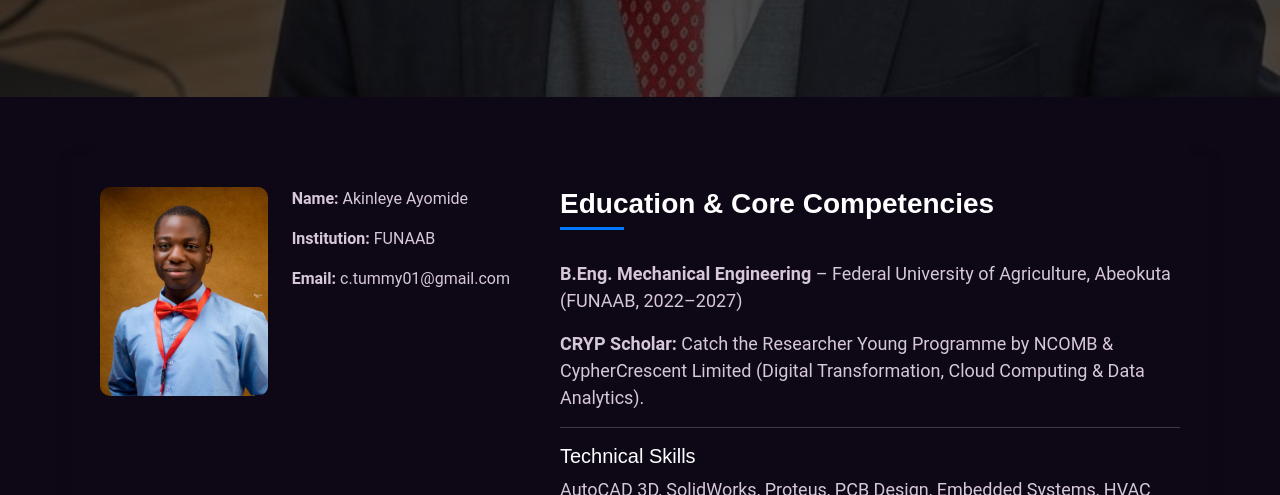
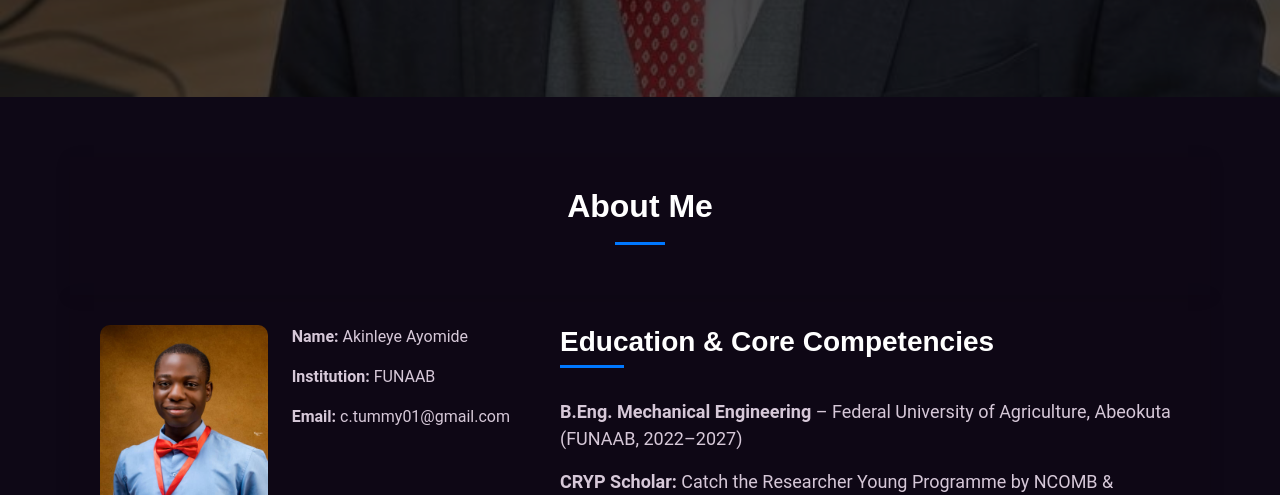
Before and after one commit to micheal1511/ayomide, a plain HTML site: page index.html in a window 1280 px wide. Shown: the part 704-1199 px from the top of the page. Drawn offline with nearby package versions, Linux system fonts and the light colour scheme.

Commit message:
Add files via upload

```diff
--- a/index.html
+++ b/index.html
@@ -67,6 +67,9 @@
 
     <!-- About Section -->
     <section id="about" class="about section">
+      <div class="container section-title" data-aos="fade-up">
+        <h2>About Me</h2>
+      </div>
       <div class="container" data-aos="fade-up" data-aos-delay="100">
         <div class="row gy-4">
           <div class="col-md-5">
```
